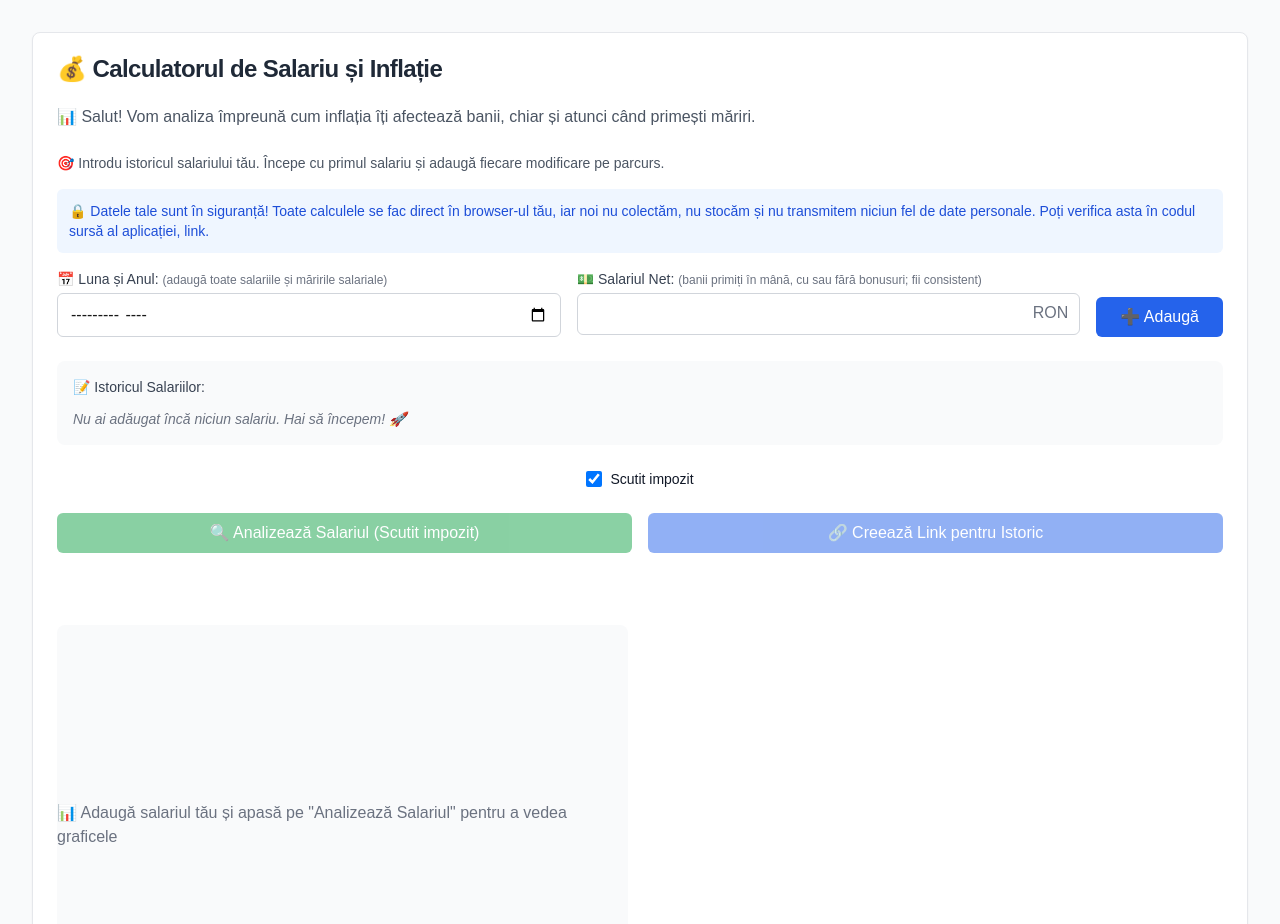
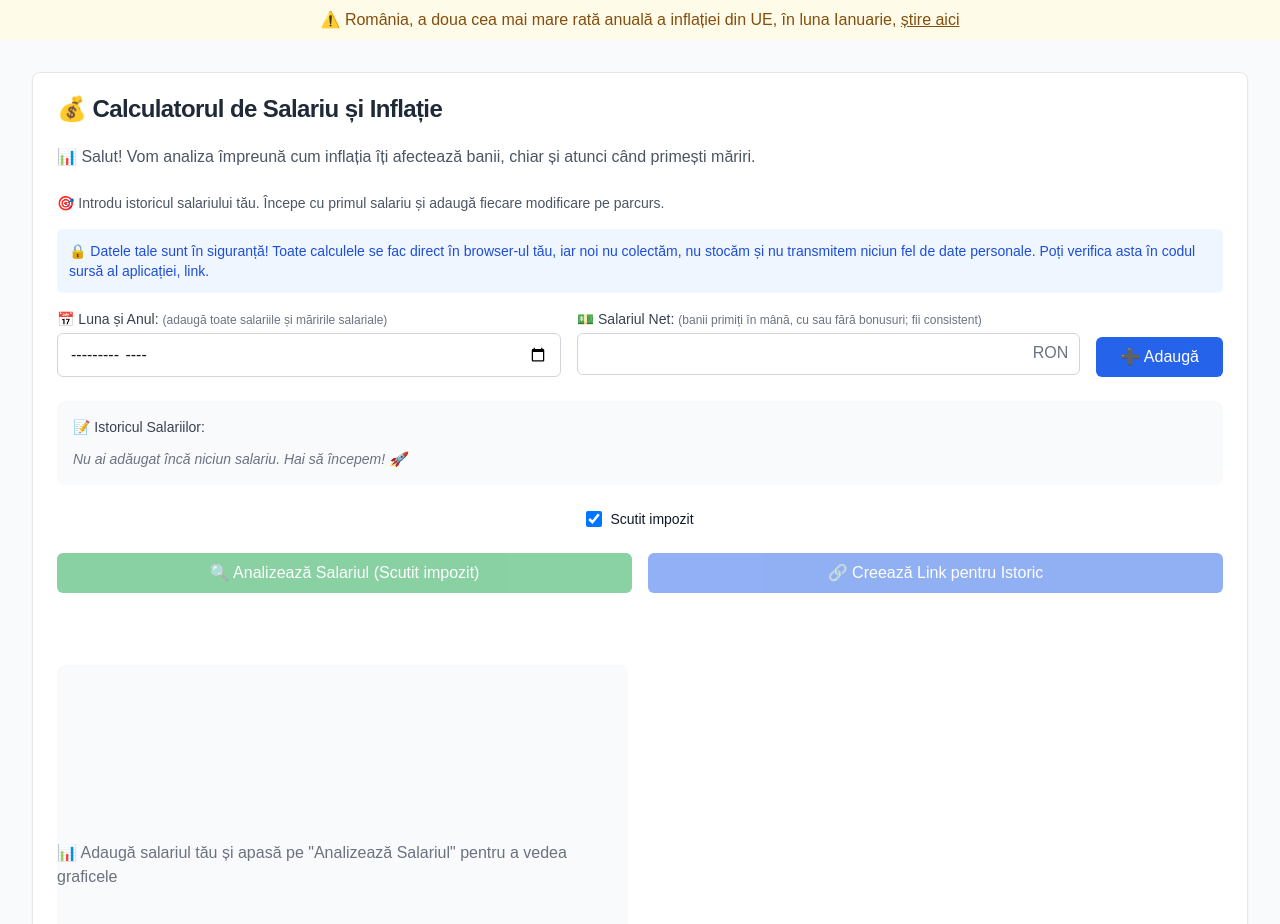
Before and after one commit to bvb-org/salary-chart, a Next.js app: page / in a window 1280 px wide. Shown: the top 924 px of the page. Built offline with nearby package versions, Linux system fonts and the light colour scheme.

Commit message:
feat: add announcement bar

```diff
--- a/src/app/layout.tsx
+++ b/src/app/layout.tsx
@@ -27,6 +27,19 @@ export default function RootLayout({
       <body
         className={`${geistSans.variable} ${geistMono.variable} antialiased`}
       >
+        <div className="bg-yellow-50 dark:bg-yellow-950 p-2 text-center">
+          <p className="text-yellow-800 dark:text-yellow-200">
+            ⚠️ România, a doua cea mai mare rată anuală a inflației din UE, în luna Ianuarie, {" "}
+            <a
+              href="https://www.economica.net/romania-pe-locul-doi-in-topul-tarilor-din-ue-cu-cele-mai-ridicate-rate-anuale-ale-inflatiei-in-ianuarie_813089.html"
+              className="underline hover:text-yellow-600 dark:hover:text-yellow-400"
+              target="_blank"
+              rel="noopener noreferrer"
+            >
+              știre aici
+            </a>
+          </p>
+        </div>
         {children}
       </body>
     </html>
```
